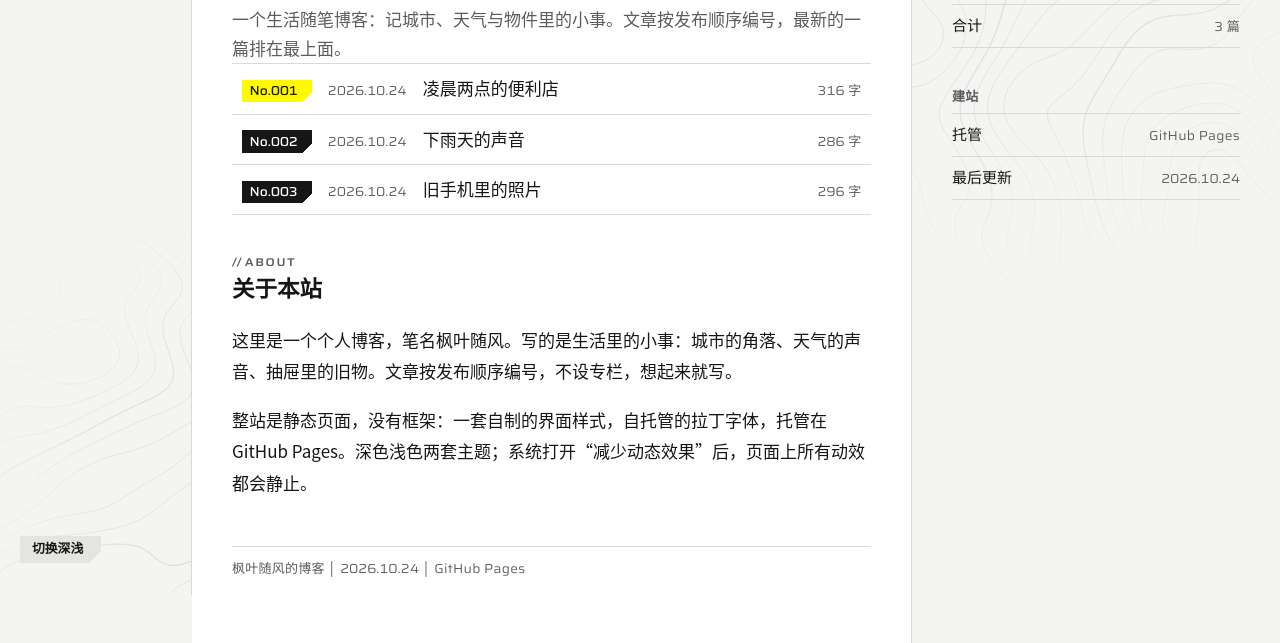
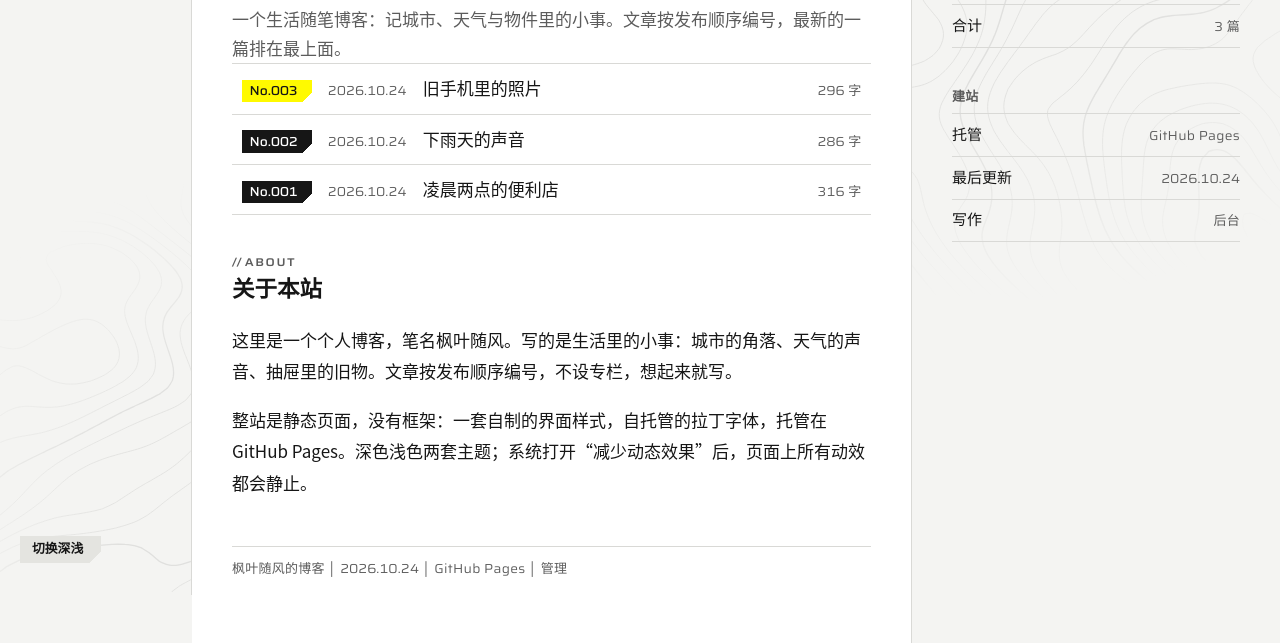
Before and after one commit to fysfqyl/page-zero, a plain HTML site: page index.html in a window 1280 px wide. Shown: the part 208-851 px from the top of the page. Drawn offline with Linux system fonts and the light colour scheme.

Commit message:
首页改为从 posts/index.json 渲染列表、字数与分类统计

```diff
--- a/index.html
+++ b/index.html
@@ -2,7 +2,9 @@
 <!-- 枫叶随风的博客：首页（阅读页）。外观只写在 <html> 的 data-ef-variant 上。
      变体：标准（yellow / neutral / standard / contours / standard / full）
      主视觉：// RECENT NOTES / 最近记录 下的编号记录列表，最新一篇的编号是黄色
-     页面类型：阅读（首页列表与文章页都是阅读页） -->
+     页面类型：阅读（首页列表与文章页都是阅读页）
+     数据：下面的静态列表是没开 JS 时的兜底；页面加载后会读取 ./posts/index.json
+     重排列表、字数与分类统计。发布新文章后这里会自动出现，不需要手改这个文件。 -->
 <html lang="zh-CN" data-ef-variant="standard">
   <head>
     <meta charset="utf-8" />
@@ -40,17 +42,17 @@
           <p class="ef-eyebrow slash">Recent Notes</p>
           <header class="ef-sheet-head">
             <h1 class="ef-read">最近记录</h1>
-            <p class="ef-field" data-fx-load>共 3 篇</p>
+            <p class="ef-field" data-stat-count>共 3 篇</p>
           </header>
           <ul class="ef-facts ef-field">
-            <li>2026.10.24</li>
-            <li>3 篇</li>
-            <li data-fx-load>898 字</li>
+            <li data-stat-date>2026.10.24</li>
+            <li data-stat-count2>3 篇</li>
+            <li data-fx-load data-stat-words>898 字</li>
             <li>枫叶随风的博客</li>
           </ul>
           <p class="ef-lede ef-read">一个生活随笔博客：记城市、天气与物件里的小事。文章按发布顺序编号，最新的一篇排在最上面。</p>
 
-          <ol class="ef-records">
+          <ol class="ef-records" data-records>
             <li style="--i: 0"><a class="ef-record ef-in-come" href="./posts/p001.html">
               <span class="ef-tag is-current">No.001</span>
               <time class="ef-field" datetime="2026-10-24">2026.10.24</time>
@@ -78,13 +80,13 @@
           </div>
 
           <footer class="foot">
-            <p class="ef-field">枫叶随风的博客 │ 2026.10.24 │ GitHub Pages</p>
+            <p class="ef-field">枫叶随风的博客 │ 2026.10.24 │ GitHub Pages │ <a href="./admin.html">管理</a></p>
           </footer>
         </div>
 
         <aside class="ef-margin" aria-label="统计与说明">
           <h2 class="ef-field margin-h">按分类</h2>
-          <ul class="ef-ledger">
+          <ul class="ef-ledger" data-cats>
             <li><span>城市</span><span class="ef-field">1 篇</span></li>
             <li><span>天气</span><span class="ef-field">1 篇</span></li>
             <li><span>物件</span><span class="ef-field">1 篇</span></li>
@@ -93,7 +95,8 @@
           <h2 class="ef-field margin-h">建站</h2>
           <ul class="ef-ledger">
             <li><span>托管</span><span class="ef-field">GitHub Pages</span></li>
-            <li><span>最后更新</span><span class="ef-field">2026.10.24</span></li>
+            <li><span>最后更新</span><span class="ef-field" data-stat-updated>2026.10.24</span></li>
+            <li><span>写作</span><span class="ef-field"><a href="./admin.html">后台</a></span></li>
           </ul>
         </aside>
       </article>
@@ -101,7 +104,65 @@
 
     <script type="module">
       import { wireTheme, wireReadouts } from './assets/fx.js';
+
+      const pad = (n) => String(n).padStart(3, '0');
+      const dots = (date) => String(date || '').replace(/-/g, '.');
+      const group = (n) => Number(n || 0).toLocaleString('zh-CN');
+
+      // 只有一处 HTML 拼接，标题来自帖子索引，仍然转义一遍。
+      const esc = (s) =>
+        String(s ?? '').replace(/[&<>"']/g, (c) => ({ '&': '&amp;', '<': '&lt;', '>': '&gt;', '"': '&quot;', "'": '&#39;' })[c]);
+
+      function renderIndex(raw) {
+        const posts = (Array.isArray(raw) ? raw : []).filter((p) => p && Number.isFinite(Number(p.no)));
+        if (!posts.length) return;
+        posts.sort((a, b) => Number(b.no) - Number(a.no)); // 最新的排在最上面
+
+        const list = document.querySelector('[data-records]');
+        if (list) {
+          list.innerHTML = posts
+            .map(
+              (p, i) => `<li style="--i: ${Math.min(i, 12)}"><a class="ef-record ef-in-come" href="./posts/${esc(p.file)}">
+              <span class="ef-tag${i === 0 ? ' is-current' : ''}">No.${pad(p.no)}</span>
+              <time class="ef-field" datetime="${esc(p.date)}">${dots(p.date)}</time>
+              <span class="name ef-read">${esc(p.title)}</span>
+              <span class="ef-field">${group(p.words)} 字</span>
+            </a></li>`,
+            )
+            .join('');
+        }
+
+        const total = posts.reduce((sum, p) => sum + Number(p.words || 0), 0);
+        const latest = posts.reduce((d, p) => (p.date > d ? p.date : d), posts[0].date || '');
+
+        const set = (sel, text) => {
+          const el = document.querySelector(sel);
+          if (el) el.textContent = text;
+        };
+        set('[data-stat-count]', `共 ${posts.length} 篇`);
+        set('[data-stat-count2]', `${posts.length} 篇`);
+        set('[data-stat-words]', `${group(total)} 字`);
+        set('[data-stat-date]', dots(latest));
+        set('[data-stat-updated]', dots(latest));
+
+        const cats = new Map();
+        posts.forEach((p) => cats.set(p.category || '未分类', (cats.get(p.category || '未分类') || 0) + 1));
+        const ledger = document.querySelector('[data-cats]');
+        if (ledger) {
+          const rows = [...cats.entries()].sort((a, b) => b[1] - a[1] || a[0].localeCompare(b[0], 'zh-CN'));
+          ledger.innerHTML =
+            rows.map(([name, n]) => `<li><span>${esc(name)}</span><span class="ef-field">${n} 篇</span></li>`).join('') +
+            `<li><span>合计</span><span class="ef-field">${posts.length} 篇</span></li>`;
+        }
+      }
+
       wireTheme();
+      try {
+        const res = await fetch('./posts/index.json', { cache: 'no-cache' });
+        if (res.ok) renderIndex((await res.json()).posts);
+      } catch (e) {
+        // 离线或索引还没生成：保留上面手写的列表
+      }
       wireReadouts(document);
     </script>
   </body>
```
